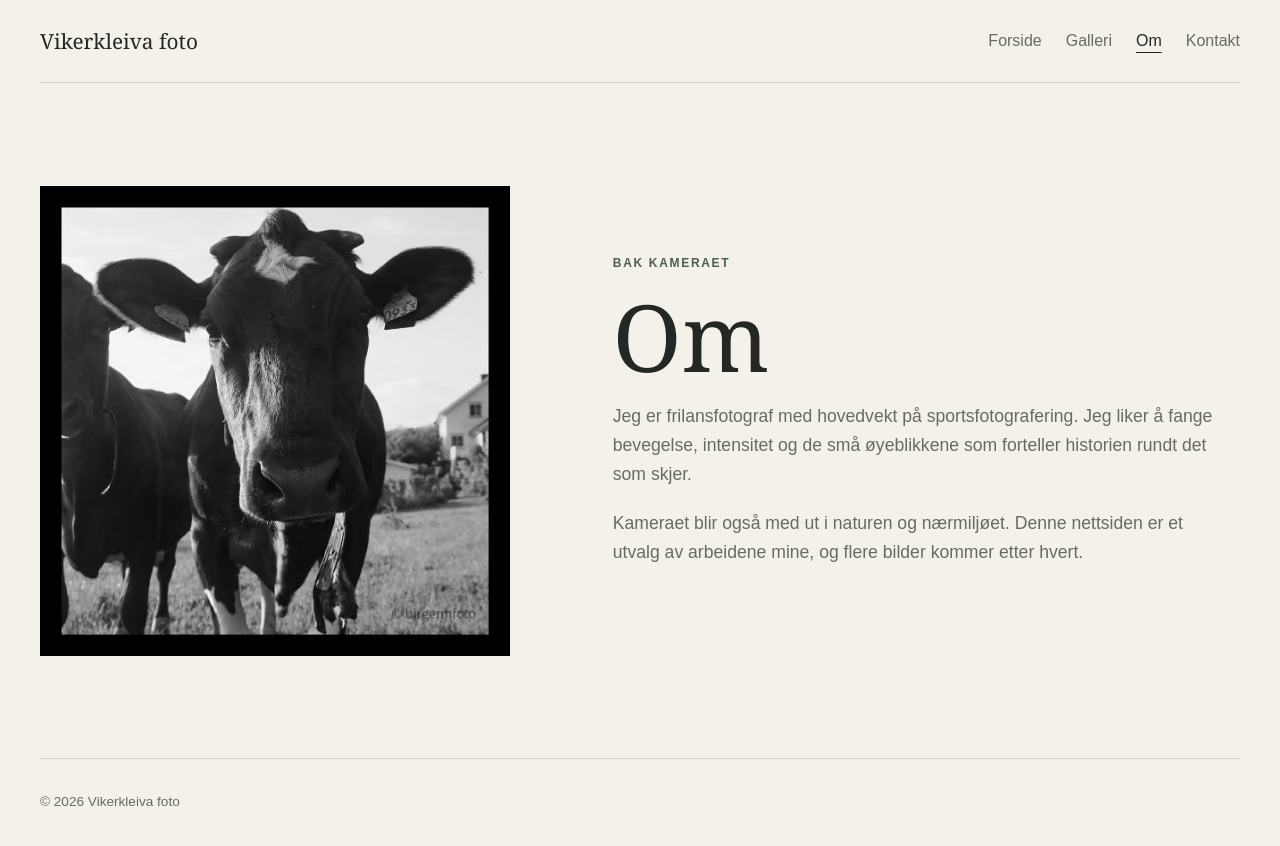
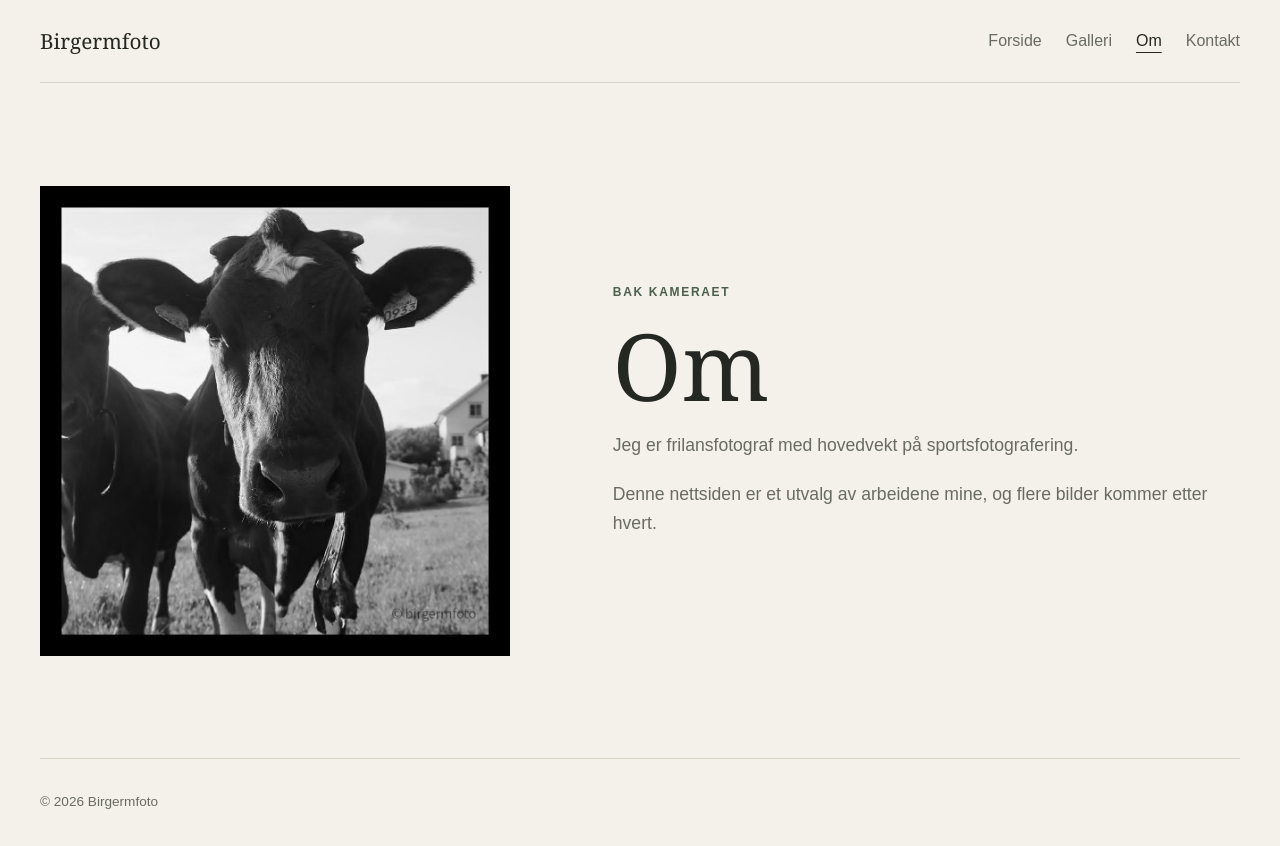
Before and after one commit to BirgerMarius/vikerkleiva, a plain HTML site: page birgermfoto/om/index.html in a window 1280 px wide. Drawn offline with Linux system fonts and the light colour scheme.

Commit message:
Flytt Birgermfoto til egen nettadresse

```diff
--- a/om/index.html
+++ b/birgermfoto/om/index.html
@@ -3,8 +3,8 @@
 <head>
   <meta charset="utf-8">
   <meta name="viewport" content="width=device-width, initial-scale=1">
-  <meta name="description" content="Om frilansfotografen bak Vikerkleiva foto.">
-  <title>Om | Vikerkleiva foto</title>
+  <meta name="description" content="Om frilansfotografen bak Birgermfoto.">
+  <title>Om | Birgermfoto</title>
   <link rel="stylesheet" href="../css/style.css">
   <script src="../js/main.js" defer></script>
 </head>
@@ -12,7 +12,7 @@
   <a class="skip-link" href="#innhold">Hopp til innhold</a>
 
   <header class="site-header">
-    <a class="logo" href="../">Vikerkleiva foto</a>
+    <a class="logo" href="../">Birgermfoto</a>
     <nav aria-label="Hovedmeny">
       <ul class="nav-list">
         <li><a href="../">Forside</a></li>
@@ -37,20 +37,18 @@
         <p class="eyebrow">Bak kameraet</p>
         <h1>Om</h1>
         <p>
-          Jeg er frilansfotograf med hovedvekt på sportsfotografering. Jeg liker
-          å fange bevegelse, intensitet og de små øyeblikkene som forteller
-          historien rundt det som skjer.
+          Jeg er frilansfotograf med hovedvekt på sportsfotografering.
         </p>
         <p>
-          Kameraet blir også med ut i naturen og nærmiljøet. Denne nettsiden er
-          et utvalg av arbeidene mine, og flere bilder kommer etter hvert.
+          Denne nettsiden er et utvalg av arbeidene mine, og flere bilder kommer
+          etter hvert.
         </p>
       </div>
     </article>
   </main>
 
   <footer class="site-footer">
-    <p>&copy; <span data-year>2026</span> Vikerkleiva foto</p>
+    <p>&copy; <span data-year>2026</span> Birgermfoto</p>
   </footer>
 </body>
 </html>
```
Also changed, not shown: birgermfoto/galleri/index.html (renamed from galleri/index.html, +4 -4 lines), birgermfoto/index.html (renamed from index.html, +4 -5 lines), birgermfoto/kontakt/index.html (renamed from kontakt/index.html, +4 -4 lines), birgermfoto/bilder/forside/LEGG-BILDER-HER.txt (renamed from bilder/forside/LEGG-BILDER-HER.txt), birgermfoto/bilder/forside/landskap-viker.jpg (renamed from bilder/forside/landskap-viker.jpg), birgermfoto/bilder/galleri/LEGG-BILDER-HER.txt (renamed from bilder/galleri/LEGG-BILDER-HER.txt), birgermfoto/bilder/galleri/bater-vikersund.jpg (renamed from bilder/galleri/bater-vikersund.jpg), birgermfoto/bilder/galleri/eikeblad-med-regn.jpg (renamed from bilder/galleri/eikeblad-med-regn.jpg), birgermfoto/bilder/galleri/morgentake-over-vannet.jpg (renamed from bilder/galleri/morgentake-over-vannet.jpg), birgermfoto/bilder/galleri/sauer-pa-beite.jpg (renamed from bilder/galleri/sauer-pa-beite.jpg), birgermfoto/bilder/galleri/utsikt-vikersund.jpg (renamed from bilder/galleri/utsikt-vikersund.jpg), birgermfoto/bilder/profil/LEGG-BILDER-HER.txt (renamed from bilder/profil/LEGG-BILDER-HER.txt), birgermfoto/bilder/profil/ku-pa-beite.jpg (renamed from bilder/profil/ku-pa-beite.jpg), birgermfoto/css/style.css (renamed from css/style.css), 1 more files, 2 other files.
